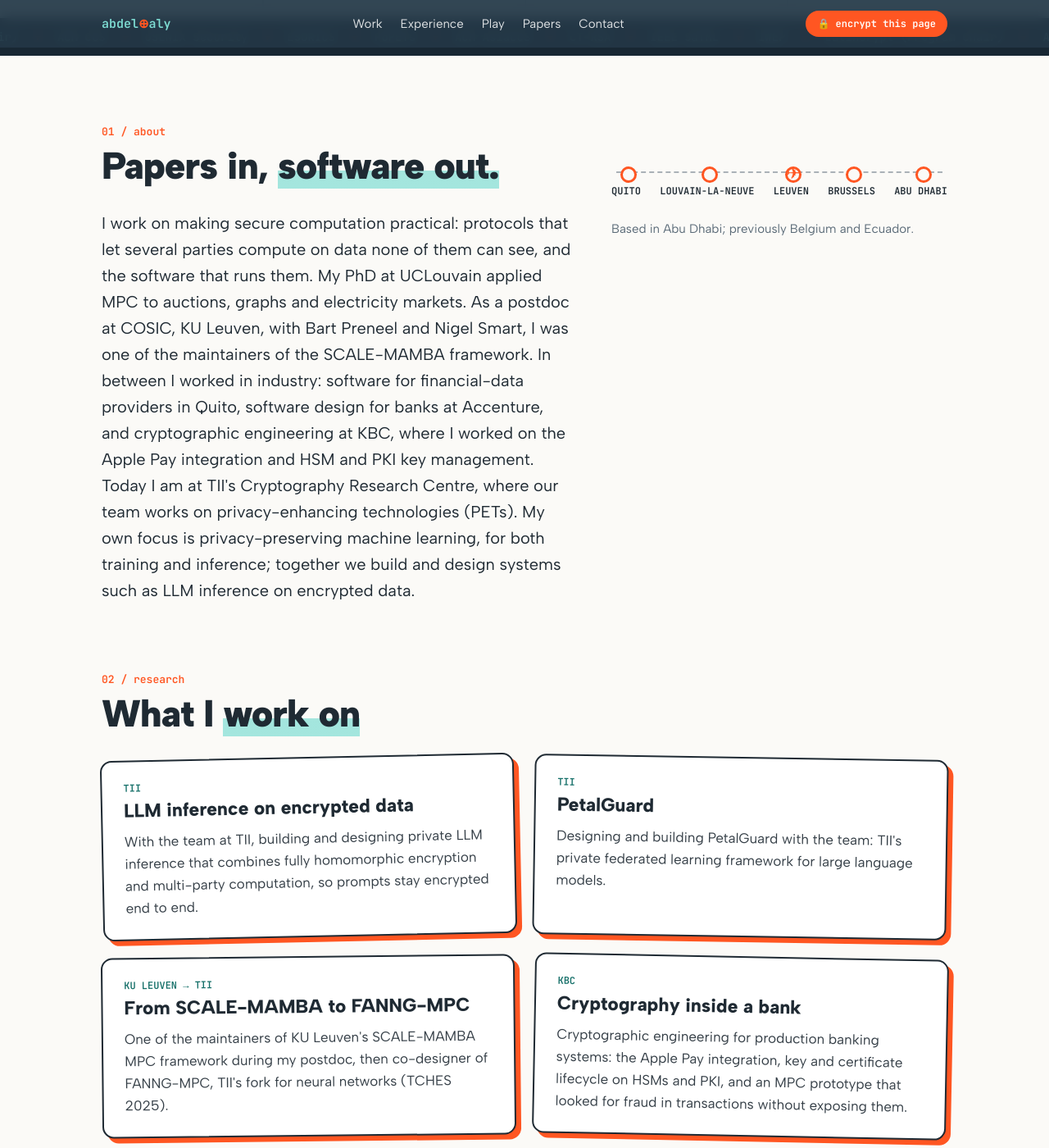
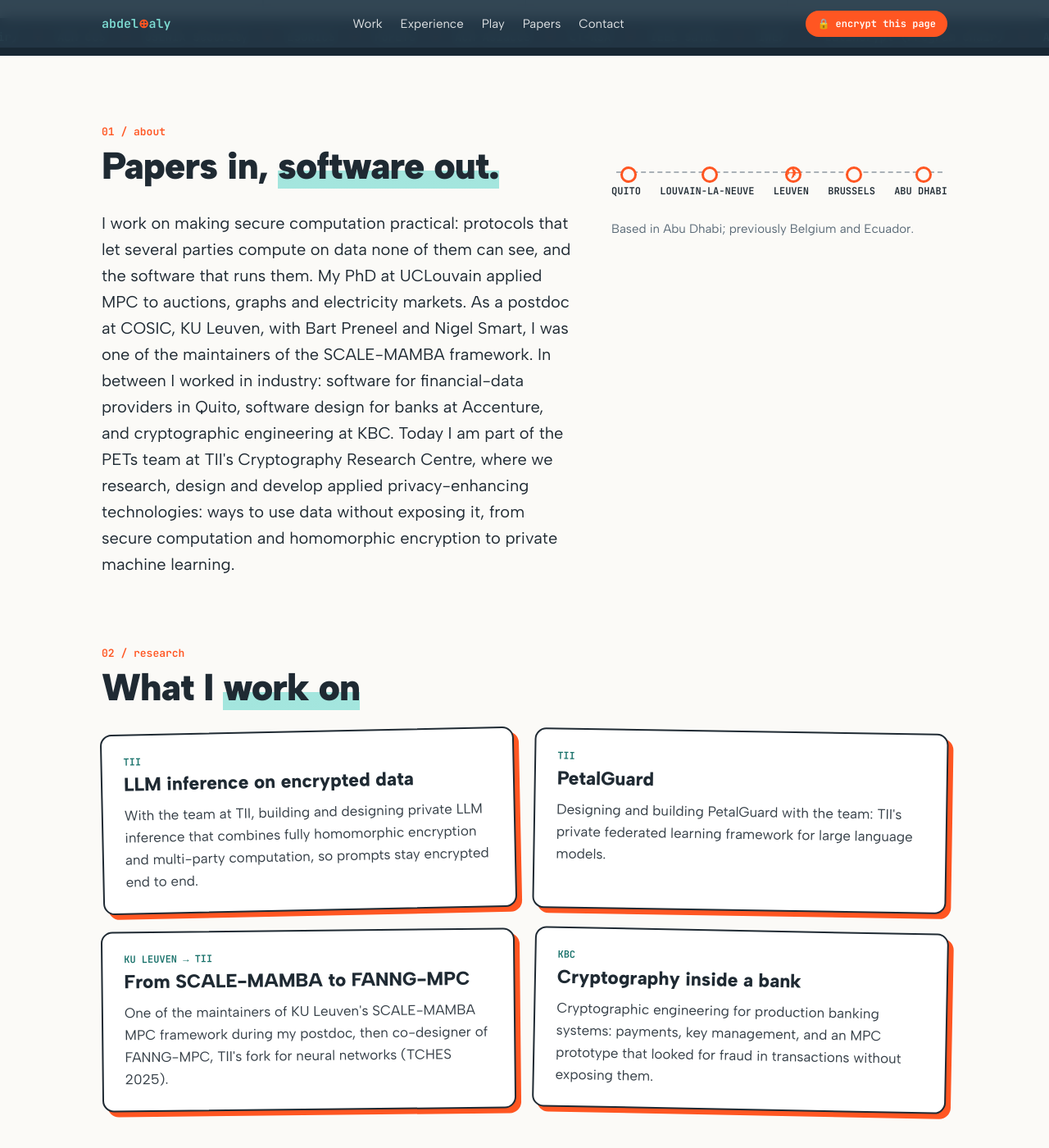
Before and after one commit to abdelrahamanaly/abdelrahamanaly.github.io, a Jekyll site: the page built from index.html, in a window 1280 px wide and 1400 px high, scrolled down 805 px. Shown: the whole window at 82% size. Built offline with Jekyll 4.4.1, drawn with Linux system fonts in a browser that asks for light colours; some of the changed text lies outside the part shown.

Commit message:
About: applied PETs as a team; less detail on KBC
Co-Authored-By: Claude Opus 5.5 <noreply@anthropic.com>

```diff
--- a/_data/experience.yml
+++ b/_data/experience.yml
@@ -4,13 +4,13 @@
   org: Technology Innovation Institute (TII), Cryptography Research Centre
   place: Abu Dhabi, UAE
   dates: 2021 – Present
-  summary: "Privacy-enhancing technologies, mainly MPC and FHE. Main focus: privacy-preserving machine learning, for training (federated learning) and inference (private LLM inference)."
+  summary: "Part of the PETs team: research, design and development of applied privacy-enhancing technologies, among them MPC, FHE and private machine learning."
 
 - title: Cryptographic Engineer
   org: KBC Group, Belgium's second-largest bank
   place: Brussels, Belgium
   dates: Apr 2019 – Jan 2021
-  summary: "Cryptographic services for the bank's systems, including the Apple Pay integration; HSM and PKI key management; an MPC fraud-detection prototype."
+  summary: "Cryptographic engineering for the bank's systems: payments, key management and a privacy-preserving fraud-detection prototype."
 
 - title: Senior Researcher, Applied Cryptography (affiliated until 2022)
   org: imec-COSIC, KU Leuven
--- a/_data/highlights.yml
+++ b/_data/highlights.yml
@@ -14,4 +14,4 @@
 
 - title: Cryptography inside a bank
   where: KBC
-  text: "Cryptographic engineering for production banking systems: the Apple Pay integration, key and certificate lifecycle on HSMs and PKI, and an MPC prototype that looked for fraud in transactions without exposing them."
+  text: "Cryptographic engineering for production banking systems: payments, key management, and an MPC prototype that looked for fraud in transactions without exposing them."
--- a/_data/profile.yml
+++ b/_data/profile.yml
@@ -44,11 +44,10 @@ about:
     auctions, graphs and electricity markets. As a postdoc at COSIC, KU Leuven, with Bart Preneel and
     Nigel Smart, I was one of the maintainers of the SCALE-MAMBA framework. In between I worked in
     industry: software for financial-data providers in Quito, software design for banks at Accenture,
-    and cryptographic engineering at KBC, where I worked on the Apple Pay integration and HSM and PKI
-    key management. Today I am at TII's Cryptography Research Centre, where our team works on
-    privacy-enhancing technologies (PETs). My own focus is privacy-preserving machine learning, for
-    both training and inference; together we build and design systems such as LLM inference on
-    encrypted data.
+    and cryptographic engineering at KBC. Today I am part of the PETs team at TII's Cryptography
+    Research Centre, where we research, design and develop applied privacy-enhancing technologies:
+    ways to use data without exposing it, from secure computation and homomorphic encryption to
+    private machine learning.
 
 contact:
   heading: "Say hello."
```
